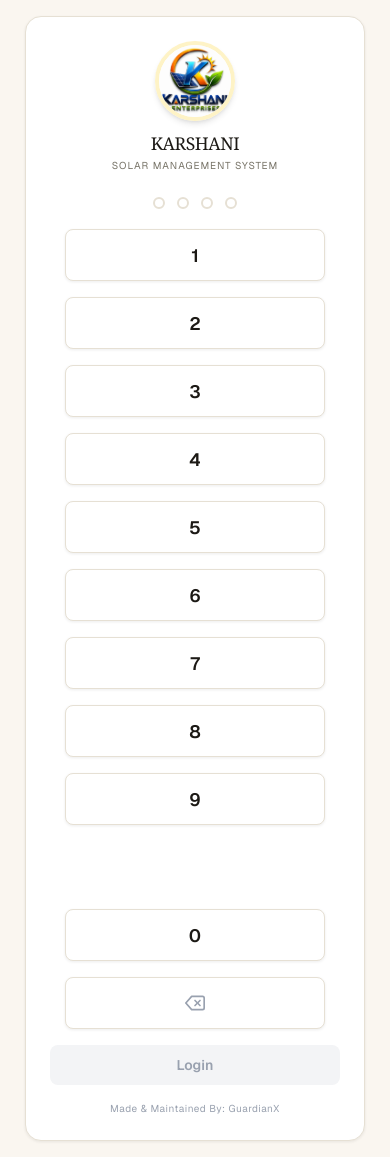
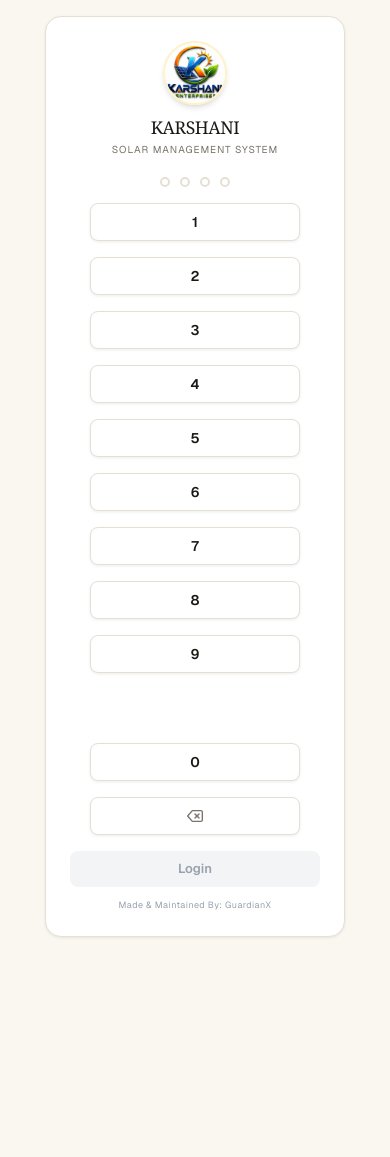
Before and after one commit to ayanalidar/karshani-solar-crm, a Next.js app: page /login in a window 390 px wide. After the commit the page ends 953 px from the top, so only its background shows below. Built offline with nearby package versions, Linux system fonts and the light colour scheme.

Commit message:
fix: login keypad — compact mobile-style small digits, no overflow

```diff
--- a/src/app/login/page.tsx
+++ b/src/app/login/page.tsx
@@ -14,9 +14,7 @@
     if (pin.length >= 4) return;
     const newPin = pin + d;
     setPin(newPin);
-    if (newPin.length === 4) {
-      handleLogin(newPin);
-    }
+    if (newPin.length === 4) handleLogin(newPin);
   };
 
   const handleBackspace = () => {
@@ -54,13 +52,9 @@
   };
 
   const handleKeyDown = (e: React.KeyboardEvent) => {
-    if (e.key >= "0" && e.key <= "9") {
-      handleKey(e.key);
-    } else if (e.key === "Backspace") {
-      handleBackspace();
-    } else if (e.key === "Enter" && pin.length === 4) {
-      handleLogin();
-    }
+    if (e.key >= "0" && e.key <= "9") handleKey(e.key);
+    else if (e.key === "Backspace") handleBackspace();
+    else if (e.key === "Enter" && pin.length === 4) handleLogin();
   };
 
   const pinComplete = pin.length === 4;
@@ -71,51 +65,51 @@
       tabIndex={0}
       onKeyDown={handleKeyDown}
     >
-      <div className="bg-white dark:bg-[#1c1917] border border-[#e6e0d4] dark:border-[#2e2a25] rounded-2xl p-6 sm:p-8 max-w-[340px] w-full text-center shadow-xl">
+      <div className="bg-white dark:bg-[#1c1917] border border-[#e6e0d4] dark:border-[#2e2a25] rounded-2xl p-6 sm:p-8 max-w-[300px] w-full text-center shadow-xl">
         {/* Logo */}
         <img
           src="/logo.jpeg"
           alt="KARSHANI ENTERPRISES"
-          className="w-20 h-20 sm:w-24 sm:h-24 mx-auto rounded-full object-cover border-4 border-amber-100 shadow-md mb-3"
+          className="w-16 h-16 mx-auto rounded-full object-cover border-2 border-amber-100 shadow-md mb-3"
         />
-        <h1 className="text-xl sm:text-2xl font-serif text-[#1c1915] dark:text-[#f5efe5] tracking-tight">KARSHANI</h1>
-        <p className="text-[10px] sm:text-xs text-[#787468] dark:text-[#a8a29e] uppercase tracking-widest mt-1 mb-6">
+        <h1 className="text-lg font-serif text-[#1c1915] dark:text-[#f5efe5] tracking-tight">KARSHANI</h1>
+        <p className="text-[10px] text-[#787468] dark:text-[#a8a29e] uppercase tracking-widest mt-1 mb-5">
           Solar Management System
         </p>
 
         {/* PIN dots */}
-        <div className="flex justify-center gap-3 mb-5">
+        <div className="flex justify-center gap-2.5 mb-4">
           {[0, 1, 2, 3].map((i) => (
             <div
               key={i}
-              className={`w-3 h-3 rounded-full border-2 transition-all ${
+              className={`w-2.5 h-2.5 rounded-full border-2 transition-all ${
                 error
-                  ? "border-red-600 bg-red-600"
+                  ? "border-red-500 bg-red-500"
                   : i < pin.length
-                  ? "border-amber-600 bg-amber-600"
-                  : "border-[#e6e0d4] dark:border-[#2e2a25]"
+                  ? "border-amber-500 bg-amber-500"
+                  : "border-[#e6e0d4] dark:border-[#3e3a35]"
               }`}
             />
           ))}
         </div>
 
-        {/* Keypad — fixed size buttons, no overflow */}
-        <div className="grid grid-cols-3 gap-2 mx-auto" style={{ maxWidth: "260px" }}>
-          {["1", "2", "3", "4", "5", "6", "7", "8", "9", "", "0", "⌫"].map((key, i) => (
+        {/* Keypad — compact, mobile-style */}
+        <div className="grid grid-cols-3 gap-1.5 mx-auto" style={{ maxWidth: "210px" }}>
+          {["1", "2", "3", "4", "5", "6", "7", "8", "9", "", "0", "back"].map((key, i) => (
             <button
               key={i}
-              onClick={() => (key === "⌫" ? handleBackspace() : key && handleKey(key))}
+              onClick={() => (key === "back" ? handleBackspace() : key && handleKey(key))}
               disabled={loading || !key}
               className={`rounded-lg border border-[#e6e0d4] dark:border-[#2e2a25] bg-white dark:bg-[#1c1917]
-                text-[#1c1915] dark:text-[#f5efe5] text-base font-semibold
-                hover:bg-[#faf6f0] dark:hover:bg-[#2a2620] hover:border-amber-600
-                active:bg-amber-50 dark:active:bg-amber-950/30 active:scale-95
-                transition-all disabled:opacity-30 ${!key ? "invisible" : ""}
+                text-[#1c1915] dark:text-[#f5efe5]
+                hover:bg-amber-50 dark:hover:bg-[#2a2620] hover:border-amber-400
+                active:bg-amber-100 dark:active:bg-amber-950/30 active:scale-95
+                transition-all disabled:opacity-20 ${!key ? "invisible" : ""}
                 flex items-center justify-center`}
-              style={{ height: "52px", fontSize: "18px" }}
+              style={{ height: "38px", fontSize: "14px", fontWeight: 600 }}
             >
-              {key === "⌫" ? (
-                <svg xmlns="http://www.w3.org/2000/svg" viewBox="0 0 24 24" fill="none" stroke="currentColor" strokeWidth="2" strokeLinecap="round" strokeLinejoin="round" className="w-5 h-5 text-gray-400 dark:text-[#a8a29e]">
+              {key === "back" ? (
+                <svg xmlns="http://www.w3.org/2000/svg" viewBox="0 0 24 24" fill="none" stroke="currentColor" strokeWidth="2" strokeLinecap="round" strokeLinejoin="round" className="w-4 h-4 text-[#787468] dark:text-[#a8a29e]">
                   <path d="M21 4H8l-7 8 7 8h13a2 2 0 0 0 2-2V6a2 2 0 0 0-2-2z" />
                   <line x1="18" y1="9" x2="12" y2="15" />
                   <line x1="12" y1="9" x2="18" y2="15" />
@@ -131,17 +125,17 @@
         <button
           onClick={() => handleLogin()}
           disabled={!pinComplete || loading}
-          className={`mt-4 w-full py-2.5 rounded-lg font-semibold text-sm transition-all ${
+          className={`mt-4 w-full py-2 rounded-lg font-semibold text-[13px] transition-all ${
             pinComplete && !loading
-              ? "bg-amber-600 text-white hover:bg-amber-700 active:scale-95 shadow-md"
+              ? "bg-amber-600 text-white hover:bg-amber-700 active:scale-95 shadow-sm"
               : "bg-gray-100 dark:bg-[#2a2620] text-gray-400 dark:text-[#787468] cursor-not-allowed"
           }`}
         >
           {loading ? "Signing in…" : "Login"}
         </button>
 
-        {error && <p className="text-red-600 text-sm mt-3">{error}</p>}
-        <p className="text-[10px] text-gray-400 dark:text-[#787468] mt-4 tracking-wider">
+        {error && <p className="text-red-500 text-xs mt-3">{error}</p>}
+        <p className="text-[9px] text-gray-400 dark:text-[#787468] mt-3 tracking-wider">
           Made &amp; Maintained By: GuardianX
         </p>
       </div>
```
